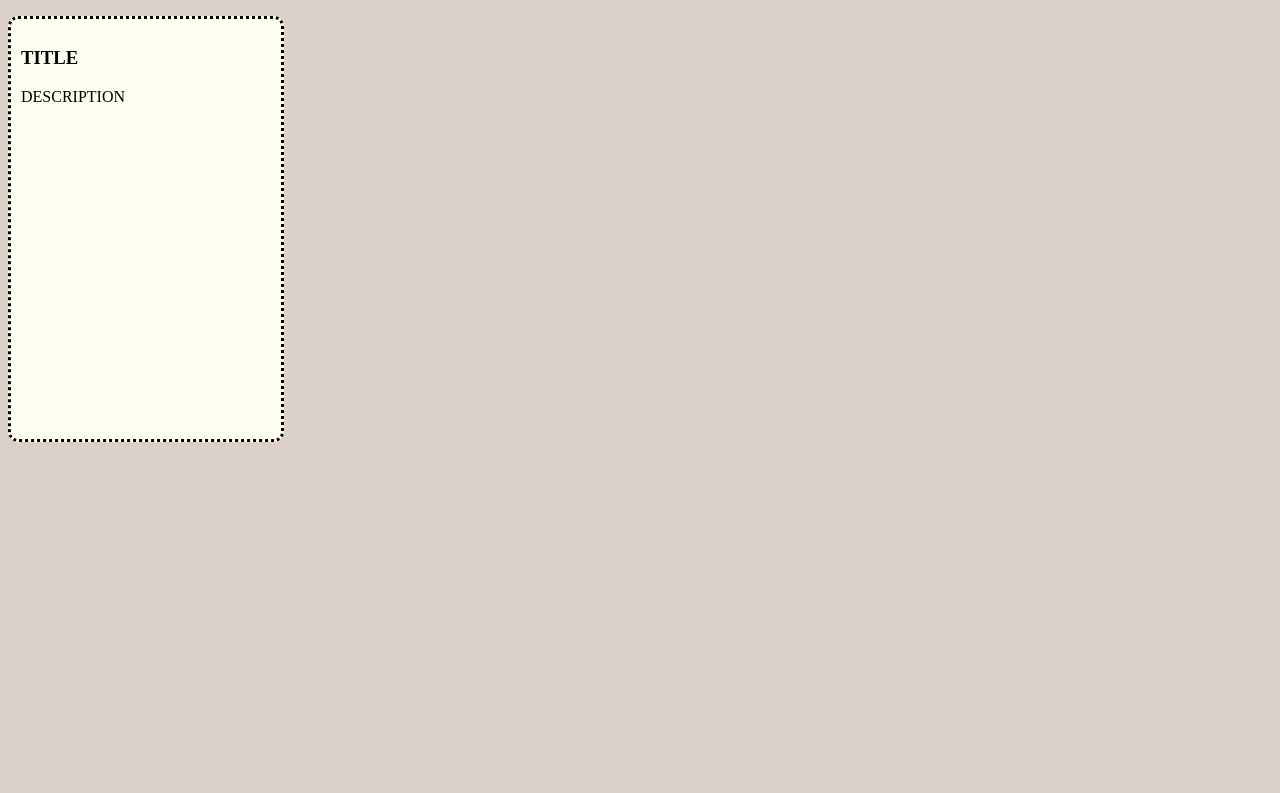
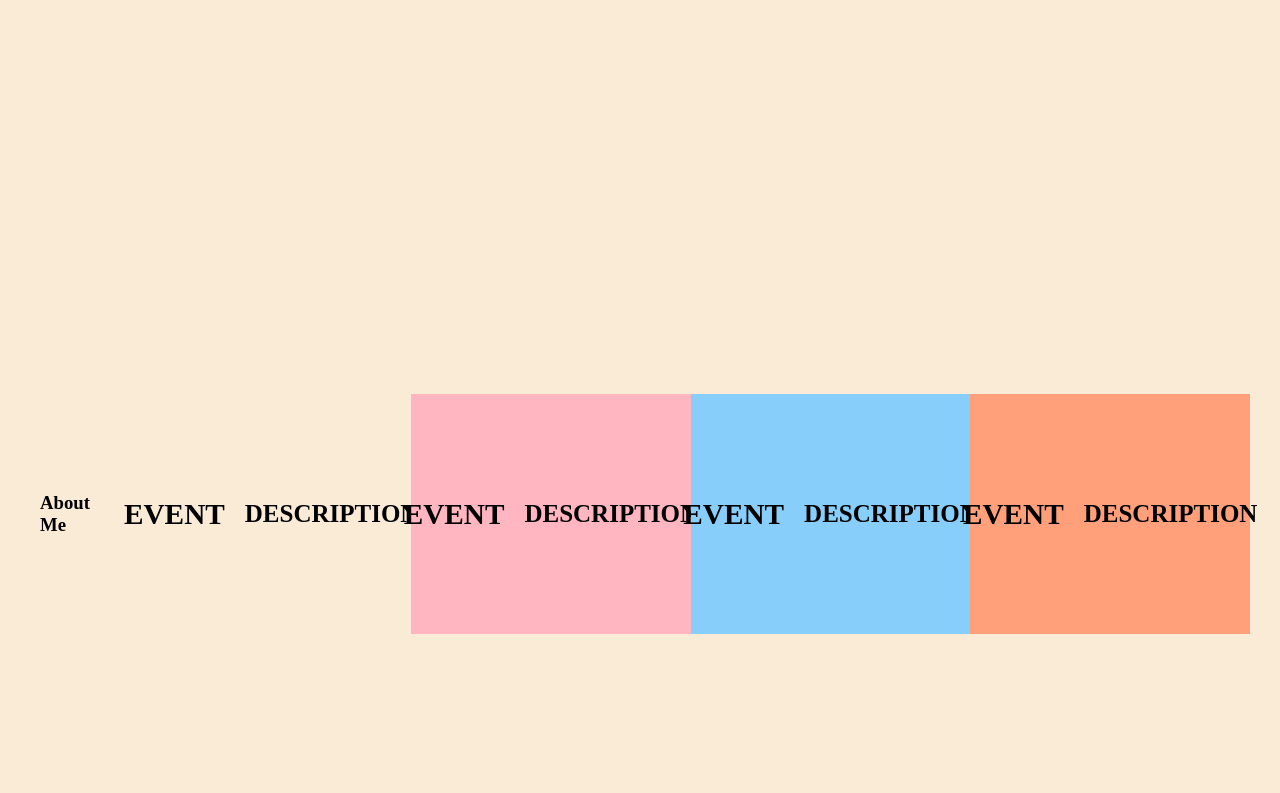
Before and after one commit to kosmicdancer/PersonalWebsite, a plain HTML site: page index.html in a window 1280 px wide. Shown: the part 207-1000 px from the top of the page. Before the commit the page ends 800 px from the top, so only its background shows below. Drawn offline with Linux system fonts and the light colour scheme.

Commit message:
change layout to Flexbox

```diff
--- a/index.html
+++ b/index.html
@@ -13,12 +13,25 @@
     <img alt="logo" src=""><h1>KYOKO KIKUCHI</h1>
     <h4>Pronunce (Kee-yo-koh) (Kee-ku-chee)</h4>
     <p>Full stack web developer, Graphic designer</p>
+
 </header>
-<section>
+<section class="card-container">
     <h3>About Me</h3>
     <card container></card>
     <div class="card">
-        <h3>TITLE</h3>
+        <h3>EVENT</h3>
+        <p>DESCRIPTION</p>
+    </div>
+    <div class="card card-1">
+        <h3>EVENT</h3>
+        <p>DESCRIPTION</p>
+    </div>
+    <div class="card card-2">
+        <h3>EVENT</h3>
+        <p>DESCRIPTION</p>
+    </div>
+    <div class="card card-3">
+        <h3>EVENT</h3>
         <p>DESCRIPTION</p>
     </div>
 </section>
--- a/src/index.js
+++ b/src/index.js
@@ -1 +1,2 @@
-alert ("Welcome! (^_^)")
+// alert ("Welcome! (^_^)");
+//const card =
--- a/styles.css
+++ b/styles.css
@@ -1,11 +1,51 @@
 html {
-    background : rgb(219, 209, 200);
+    background : antiquewhite
 }
-.card {
+*, *::after, *::before {
+    margin: auto;
+    padding: 10px;
+  }
+
+  .card-container {
+    background-color: antiquewhite;
+    height: 1000px;
+
+    display: flex;
+    justify-content: center;
+    align-items: center;
+  }
+
+  .card {
+    text-align: center;
+    font-size: 25px;
+    font-weight: bold;
+    padding: 20px;
+
+    /* flex: 1; changes flex-shrink and flex-basis */
+    min-width: 150px;
+    min-height: 200px;
+
+    display: flex;
+    justify-content: center;
+    align-items: center;
+  }
+
+  .card-1 {
+    background-color: lightpink;
+  }
+
+  .card-2 {
+    background-color: lightskyblue;
+  }
+
+  .card-3 {
+    background-color: lightsalmon;
+  }
+/* .card {
     background:ivory;
     width: 250px;
     height: 400px;
     padding: 10px;
     border: dotted 3px;
     border-radius: 10px;
-}
+} */
```
Also changed, not shown: image/BackGroundTexture.jpg (added), image/Kamon.gif (added), image/KamonFuz.gif (added), image/YingYangCreativeWorks.gif (added), 1 other file.
